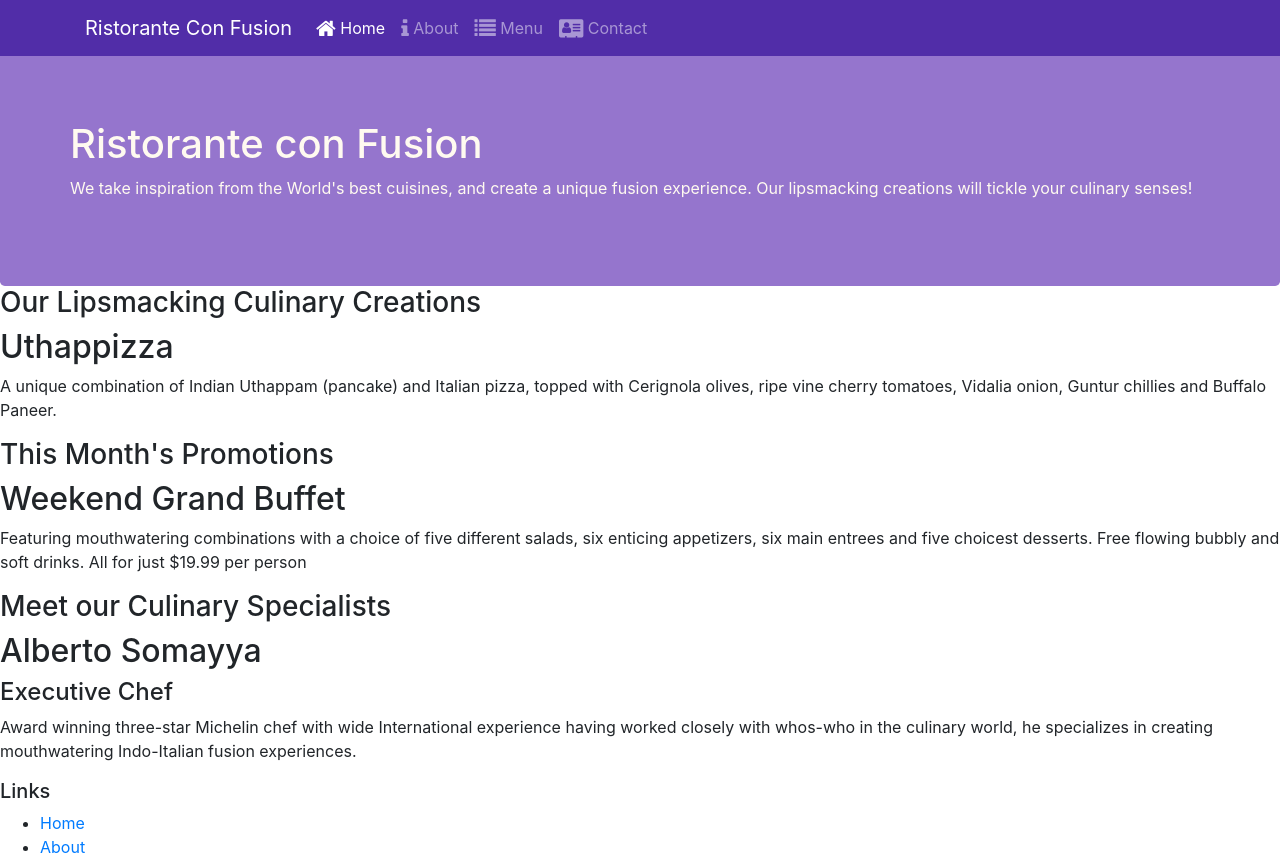
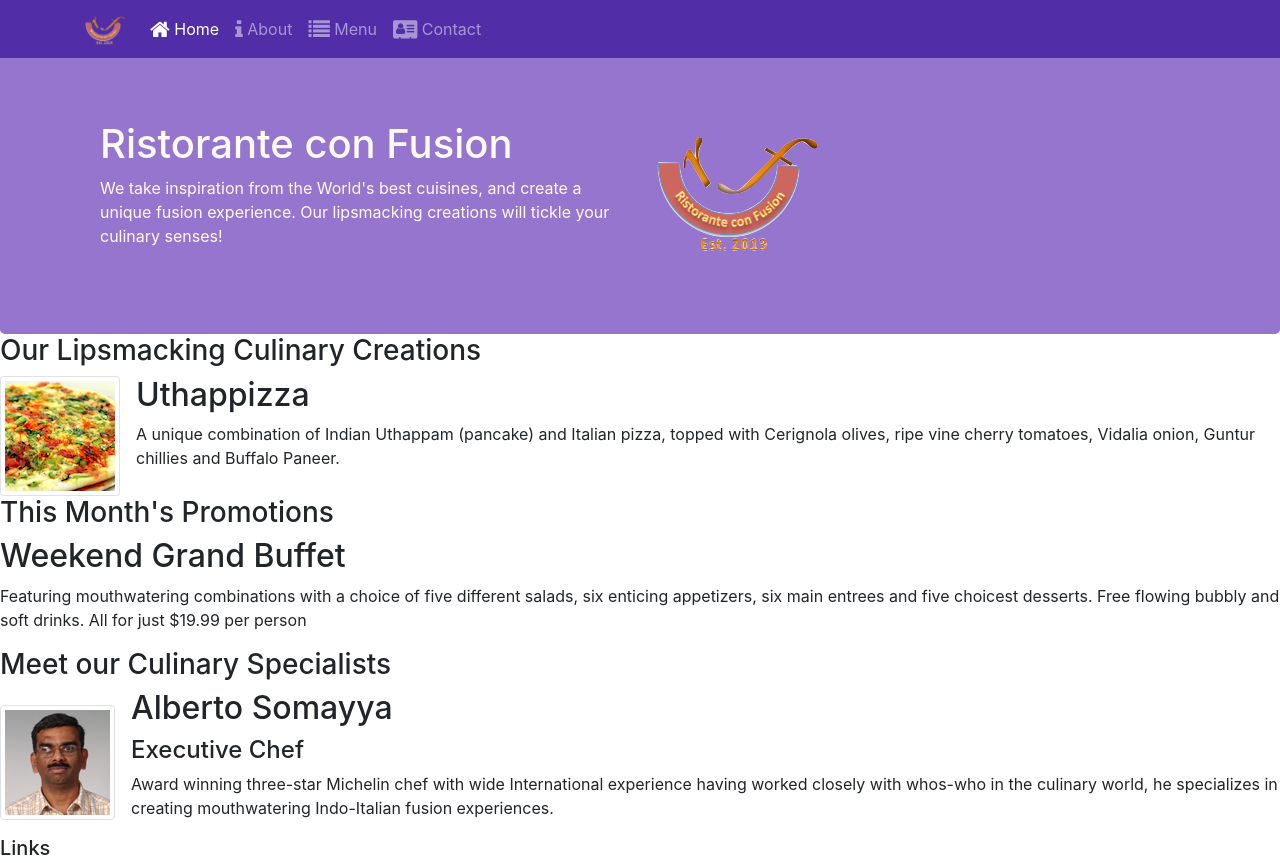
Before and after one commit to Aadhithyashri/Trial-Bootstrap-Website, a website: page Bootstrap4/conFusion/index.html in a window 1280 px wide. Shown: the top 863 px of the page. Drawn offline with nearby package versions, Linux system fonts and the light colour scheme.

Commit message:
imagesandmedia

```diff
--- a/Bootstrap4/conFusion/index.html
+++ b/Bootstrap4/conFusion/index.html
@@ -16,14 +16,12 @@
 </head>
 
 <body>
-
-    <header class="jumbotron">
         <nav class="navbar navbar-dark navbar-expand-sm fixed-top">
             <div class="container">
                 <button class="navbar-toggler" type="button" data-toggle="collapse" data-target="#Navbar">
                     <span class="navbar-toggler-icon"></span>
                 </button>
-               <a class="navbar-brand" href="#">Ristorante Con Fusion</a>
+               <a class="navbar-brand" href="#"><img src="img/logo.png" height="30" width="41"></a>
                 <div class="collapse navbar-collapse" id="Navbar">
                     <ul class="navbar-nav mr-auto">
                         <li class="nav-item active"><a class="nav-link" href="#"><span class="fa fa-home fa-lg"></span> Home</a></li>
@@ -34,13 +32,15 @@
                 </div>
             </div>
         </nav>
+        <header class="jumbotron">
         <div class="container">
-            <div class="row">
-                <div>
+            <div class="row row-header">
+                <div class="col-12 col-sm-6"">
                     <h1>Ristorante con Fusion</h1>
                     <p>We take inspiration from the World's best cuisines, and create a unique fusion experience. Our lipsmacking creations will tickle your culinary senses!</p>
                 </div>
-                <div>
+                <div class="col-12 col-sm align-self-center">
+                    <img src="img/logo.png" class="img-fluid">
                 </div>
             </div>
         </div>
@@ -51,9 +51,16 @@
             <div>
                 <h3>Our Lipsmacking Culinary Creations</h3>
             </div>
-            <div>
-                <h2>Uthappizza</h2>
-                <p>A unique combination of Indian Uthappam (pancake) and Italian pizza, topped with Cerignola olives, ripe vine cherry tomatoes, Vidalia onion, Guntur chillies and Buffalo Paneer.</p>
+            <div class="media">
+                <img class="d-flex mr-3 img-thumbnail align-self-center"
+                        src="img/uthappizza.png" alt="Uthappizza">
+                <div class="media-body">
+                    <h2 class="mt-0">Uthappizza</h2>
+                    <p class="d-none d-sm-block">A unique combination of Indian Uthappam (pancake) and
+                        Italian pizza, topped with Cerignola olives, ripe vine
+                        cherry tomatoes, Vidalia onion, Guntur chillies and
+                        Buffalo Paneer.</p>
+                </div>
             </div>
         </div>
 
@@ -72,10 +79,18 @@
             <div>
                 <h3>Meet our Culinary Specialists</h3>
             </div>
-            <div>
-                <h2>Alberto Somayya</h2>
-                <h4>Executive Chef</h4>
-                <p>Award winning three-star Michelin chef with wide International experience having worked closely with whos-who in the culinary world, he specializes in creating mouthwatering Indo-Italian fusion experiences. </p>
+            <div class="media">
+                <img class="d-flex mr-3 img-thumbnail align-self-center"
+                        src="img/alberto.png" alt="Alberto Somayya">
+                <div class="media-body">
+                    <h2 class="mt-0">Alberto Somayya</h2>
+                    <h4>Executive Chef</h4>
+                    <p class="d-none d-sm-block">Award winning three-star Michelin chef with wide
+                        International experience having worked closely with
+                        whos-who in the culinary world, he specializes in
+                        creating mouthwatering Indo-Italian fusion experiences.
+                        </p>
+                </div>
             </div>
         </div>
     </div>
```
Also changed, not shown: Bootstrap4/conFusion/aboutus.html (+5 -4 lines), Bootstrap4/conFusion/contactus.html (+3 -2 lines), Bootstrap4/conFusion/img/alberto.png (added), Bootstrap4/conFusion/img/buffet.png (added), Bootstrap4/conFusion/img/logo.png (added), Bootstrap4/conFusion/img/uthappizza.png (added), 1 other file.
